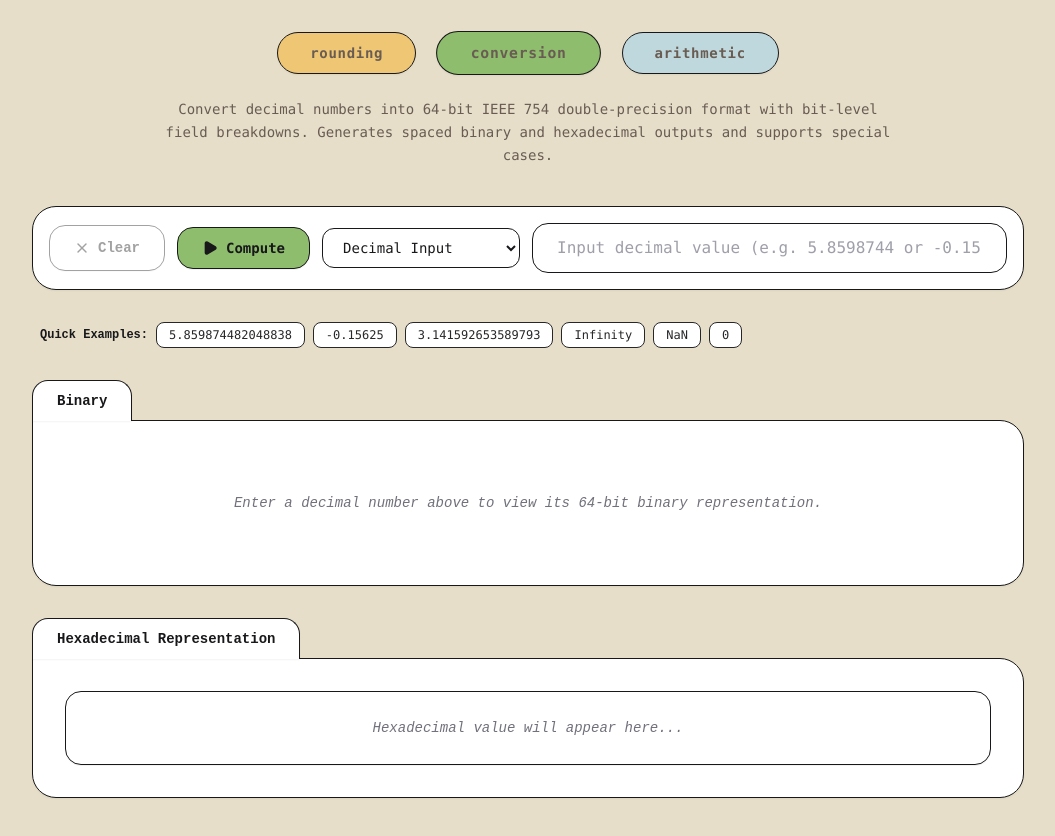
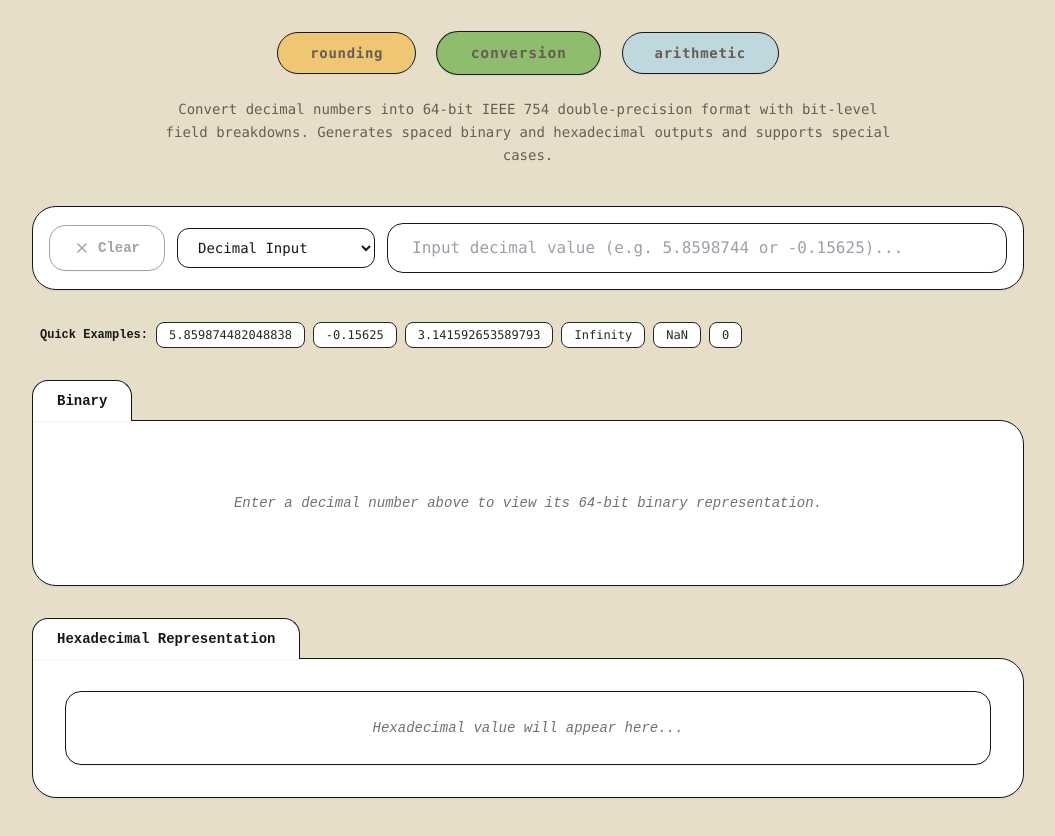
Before and after one commit to rdgonzaga/binary-64-bit-fp-machine, a React (Vite) app: page / in a window 1280 px wide. Both pictures are taken after a click on the button 379 px from the left and 538 px from the top of the page. Shown: the top 836 px of the page, without its empty margins (112-1167 px from the left). Built offline with nearby package versions, Linux system fonts and the light colour scheme.

Commit message:
refactor(ui): minor UI changes
-removed compute button again
-input for conversion values fixed to not orequrei strictly 16 decimals
-added a 0x box when inputting hex

```diff
--- a/src/components/ConversionView.tsx
+++ b/src/components/ConversionView.tsx
@@ -1,7 +1,7 @@
 import React, { useState, useMemo } from 'react';
 import { decimalToIEEE754Double } from '../utils/ieee754';
 import { CopyButton } from './CopyButton';
-import { X, Play } from 'lucide-react';
+import { X } from 'lucide-react';
 
 const MAX_HISTORY = 6;
 
@@ -21,16 +21,18 @@ export const ConversionView: React.FC = () => {
   const validateInput = (val: string, mode: 'decimal' | 'hex'): boolean => {
     const clean = val.trim();
     if (!clean) return true;
+
+    if (mode === 'hex') {
+      // Relaxed from "exactly 16 hex digits" to 1-16, since we now
+      // auto-pad with leading zeros before conversion. The dedicated
+      // "0x" box means the user shouldn't be typing 0x themselves, but
+      // we strip it defensively in case of paste.
       const hexClean = clean.replace(/^0x/i, '').replace(/\s+/g, '');
-    const isHex64 = /^[0-9a-fA-F]{16}$/.test(hexClean);
-    const isHexPrefixed = /^0x[0-9a-fA-F]+(\.[0-9a-fA-F]+)?$/i.test(clean);
+      return /^[0-9a-fA-F]{1,16}$/.test(hexClean);
+    } else {
       const isSpecial = clean.toLowerCase().includes('nan') || clean.toLowerCase().includes('inf');
       const isDecimal = !isNaN(parseFloat(clean)) && /^[+-]?[0-9]*\.?[0-9]+([eE][+-]?[0-9]+)?$/.test(clean);
-
-    if (mode === 'hex') {
-      return isHex64 || isHexPrefixed || isSpecial;
-    } else {
-      return isHex64 || isHexPrefixed || isSpecial || isDecimal;
+      return isSpecial || isDecimal;
     }
   };
 
@@ -44,7 +46,7 @@ export const ConversionView: React.FC = () => {
     if (!validateInput(val, currentMode)) {
       setErrorMessage(
         currentMode === 'hex'
-          ? 'Invalid IEEE 754 64-bit hex string. Must be 16 hexadecimal characters (0-9, A-F).'
+          ? 'Invalid hex value. Enter 1-16 hexadecimal characters (0-9, A-F).'
           : 'Invalid input format. Enter a valid decimal value.'
       );
     } else {
@@ -65,19 +67,19 @@ export const ConversionView: React.FC = () => {
     }
   };
 
-  const handleCompute = () => {
-    if (!inputText.trim()) {
-      setErrorMessage('Please enter an input value.');
-      return;
-    }
-    handleInput(inputText, inputMode);
-    commitCurrent(inputText, inputMode);
+  // Pads a hex string (0-16 chars, no 0x) with leading zeros to a full
+  // 16-digit IEEE 754 double representation before conversion.
+  const padHex = (val: string): string => {
+    const hexClean = val.trim().replace(/^0x/i, '').replace(/\s+/g, '');
+    return hexClean.padStart(16, '0');
   };
 
-  // Compute IEEE 754 representation
+  // Fully live -- no Compute button, conversion recomputes on every
+  // keystroke via this memo (matches the original behavior).
   const ieeeData = useMemo(() => {
     if (!inputText.trim() || errorMessage) return null;
-    return decimalToIEEE754Double(inputText, inputMode);
+    const valueForConversion = inputMode === 'hex' ? padHex(inputText) : inputText;
+    return decimalToIEEE754Double(valueForConversion, inputMode);
   }, [inputText, inputMode, errorMessage]);
 
   const formatBitGroup = (bitsStr: string) => {
@@ -103,16 +105,6 @@ export const ConversionView: React.FC = () => {
           Clear
         </button>
 
-        {/* Compute Button */}
-        <button
-          id="btn-convert"
-          onClick={handleCompute}
-          className="bg-[#8EBD6D] border border-zinc-900 hover:bg-[#7EB25B] text-zinc-900 font-mono text-sm font-semibold px-6 py-2.5 rounded-xl sm:rounded-2xl transition-all cursor-pointer text-center shadow-2xs hover:scale-105 active:scale-95 inline-flex items-center gap-2"
-        >
-          <Play className="w-4 h-4 fill-current" />
-          Compute
-        </button>
-
         {/* Mode Dropdown Select */}
         <select
           id="select-conversion-mode"
@@ -124,21 +116,35 @@ export const ConversionView: React.FC = () => {
           <option value="hex">Hexadecimal Input</option>
         </select>
 
-        {/* Input Text Box */}
+        {/* Input Text Box, with a fixed "0x" prefix box shown only in hex mode */}
+        <div className="flex flex-1 min-w-[200px]">
+          {inputMode === 'hex' && (
+            <div
+              className="flex items-center justify-center px-4 bg-zinc-100 border border-zinc-900 border-r-0 rounded-l-xl sm:rounded-l-2xl font-mono text-sm sm:text-base text-zinc-500 select-none"
+              aria-hidden="true"
+            >
+              0x
+            </div>
+          )}
           <input
             id="input-conversion-val"
             type="text"
             value={inputText}
             onChange={(e) => handleInput(e.target.value)}
             onBlur={(e) => commitCurrent(e.target.value)}
-          onKeyDown={(e) => e.key === 'Enter' && handleCompute()}
+            onKeyDown={(e) => e.key === 'Enter' && commitCurrent(inputText)}
             placeholder={
               inputMode === 'hex'
-              ? 'Input 16-hex IEEE 754 string (e.g. 40177082EFAC4240 or 0x40177082EFAC4240)...'
+                ? 'Input 1-16 hex digits (e.g. 40177082EFAC4240)...'
                 : 'Input decimal value (e.g. 5.8598744 or -0.15625)...'
             }
-          className="bg-white border border-zinc-900 rounded-xl sm:rounded-2xl px-6 py-3 font-mono text-sm sm:text-base flex-1 min-w-[200px] outline-none text-zinc-900 placeholder-zinc-400 focus:ring-2 focus:ring-zinc-800"
+            className={`bg-white border border-zinc-900 px-6 py-3 font-mono text-sm sm:text-base flex-1 min-w-0 outline-none text-zinc-900 placeholder-zinc-400 focus:ring-2 focus:ring-zinc-800 ${
+              inputMode === 'hex'
+                ? 'rounded-r-xl sm:rounded-r-2xl'
+                : 'rounded-xl sm:rounded-2xl'
+            }`}
           />
+        </div>
       </div>
 
       {/* Error Notice */}
@@ -155,7 +161,7 @@ export const ConversionView: React.FC = () => {
       <div className="flex flex-wrap items-center gap-2 px-2 text-xs font-body text-zinc-600">
         <span className="font-semibold text-zinc-900">Quick Examples:</span>
         {(inputMode === 'hex'
-          ? ['0x40177082EFAC4240', '0x3FF0000000000000', '0x400921FB54442D18', '0x7FF0000000000000', '0x0000000000000000']
+          ? ['40177082EFAC4240', '3FF0000000000000', '400921FB54442D18', '7FF0000000000000', '0']
           : ['5.859874482048838', '-0.15625', '3.141592653589793', 'Infinity', 'NaN', '0']
         ).map((example) => (
           <button
@@ -166,7 +172,7 @@ export const ConversionView: React.FC = () => {
             }}
             className="px-3 py-1 bg-white border border-zinc-800 rounded-lg hover:bg-zinc-100 transition-colors cursor-pointer text-zinc-800 font-mono text-xs font-normal"
           >
-            {example}
+            {inputMode === 'hex' ? `0x${example}` : example}
           </button>
         ))}
       </div>
@@ -244,7 +250,7 @@ export const ConversionView: React.FC = () => {
             </div>
           ) : (
             <div className="text-center py-8 font-body text-sm text-zinc-500 italic">
-              Enter a {inputMode === 'hex' ? '16-character hexadecimal IEEE 754 string' : 'decimal number'} above to view its 64-bit binary representation.
+              Enter a {inputMode === 'hex' ? '1-16 digit hexadecimal value' : 'decimal number'} above to view its 64-bit binary representation.
             </div>
           )}
         </div>
```
Lines whose indentation alone changed are shown as unchanged.
